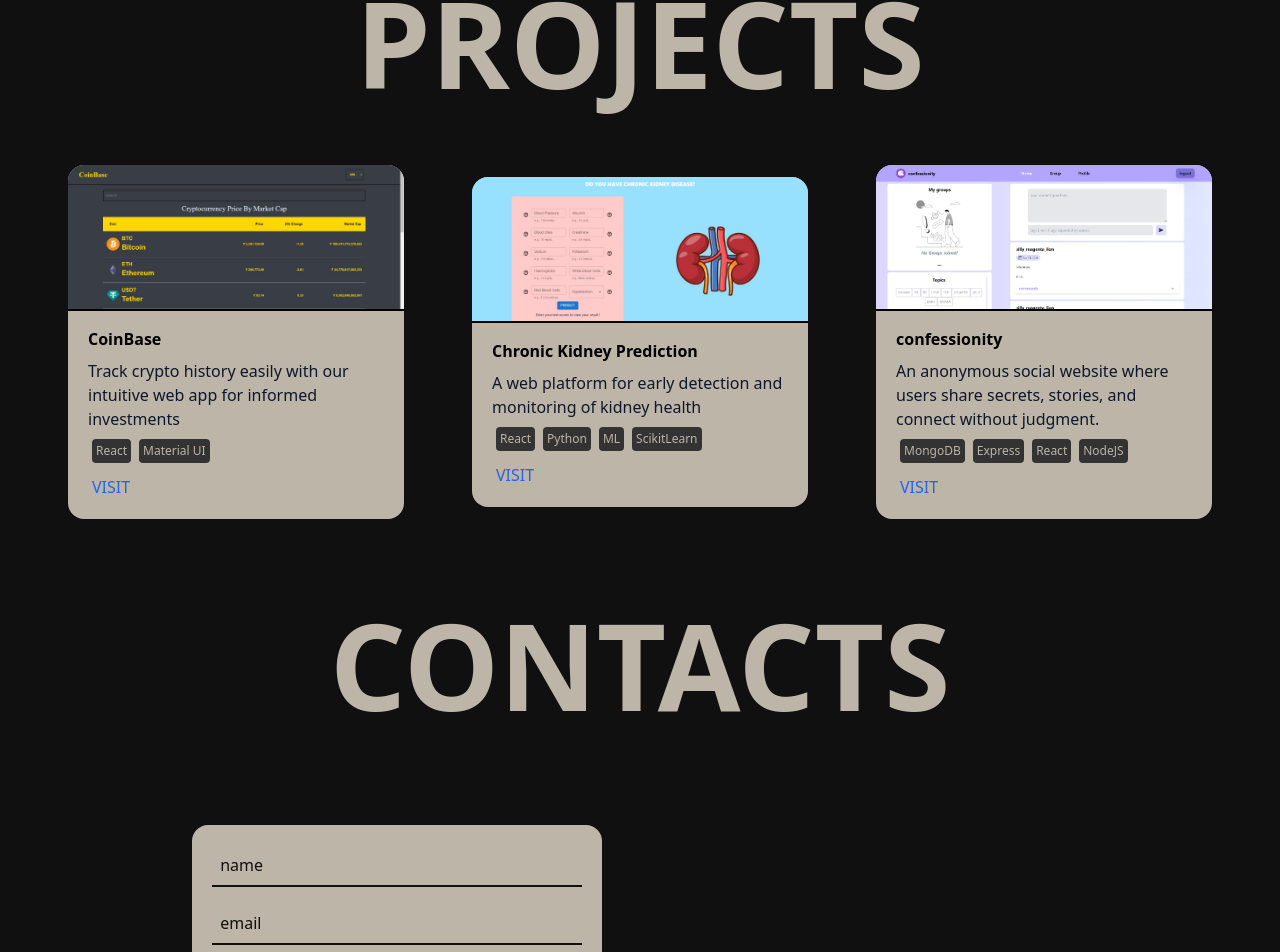
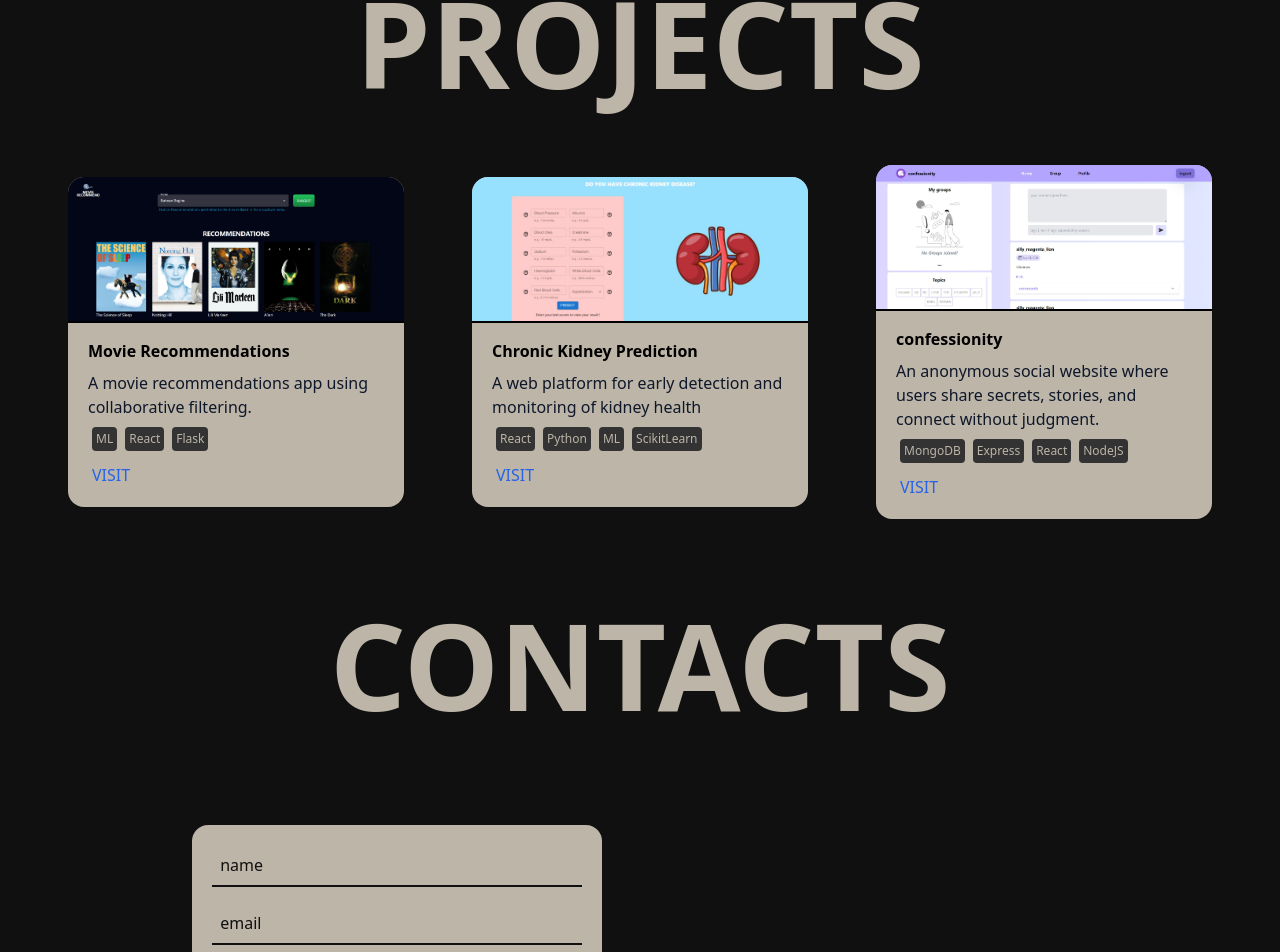
Before and after one commit to Riponz/personal-portfolio, a React (Vite) app: page / in a window 1280 px wide. Shown: the part 2491-3443 px from the top of the page. Built offline with nearby package versions, Linux system fonts and the light colour scheme; a web font is replaced by a local one.

Commit message:
project update 1.1

```diff
--- a/src/Components/Projects.jsx
+++ b/src/Components/Projects.jsx
@@ -1,5 +1,5 @@
 import React, { useEffect } from 'react'
-import cointrac from "../Utilities/screens/cointrac.png"
+import movieRecommend from "../Utilities/screens/movieRecommend.png"
 import confessionity from "../Utilities/screens/confessionity.png"
 import chronicKidney from "../Utilities/screens/chronicKidney.png"
 import AOS from "aos"
@@ -16,96 +16,11 @@ function Projects() {
             <div className='flex h-max w-full flex-col justify-evenly items-center'>
                 <div id="projects" data-aos="fade-right" className="heading w-full flex justify-center mb-3 items-center pt-9 font-bold text-[4rem] md:text-[5rem] lg:[7rem] xl:text-[7.5rem]">PROJECTS</div>
                 <div className='flex flex-col lg:flex-row w-full justify-evenly items-center'>
-                    <CardPro img={cointrac} title="CoinBase" url="https://cointrac.vercel.app/" desc="Track crypto history easily with our intuitive web app for informed investments" tags={["React", "Material UI" ]}/>
+                    <CardPro img={movieRecommend} title="Movie Recommendations" url="https://github.com/Riponz/recommendation-system" desc="A movie recommendations app using collaborative filtering." tags={["ML", "React","Flask" ]}/>
                     <CardPro img={chronicKidney} title="Chronic Kidney Prediction" url="https://chronickidneypredict.vercel.app/" desc="A web platform for early detection and monitoring of kidney health" tags={["React","Python", "ML", "ScikitLearn"]}/>
                     <CardPro img={confessionity} title="confessionity" url="https://confessionity.vercel.app"  desc="An anonymous social website where users share secrets, stories, and connect without judgment." tags={["MongoDB", "Express", "React", "NodeJS"]}/>
                 </div>
             </div>
-            {/* <div id="projects" data-aos="fade-right" className="heading text-[7rem] w-full flex justify-center items-center pt-9 font-bold">PROJECTS</div>
-
-
-            {/* mobile projects section */}
-
-            {/* <div data-aos="fade-up" className='flex my-10 hidden justify-center items-center'>
-                <div className="mob-project bg-[#262626] w-[20rem] rounded-xl overflow-hidden">
-                    <div className="img bg-red-600 flex justify-center items-center overflow-hidden"><img className='w-[30rem]' src={cointrac} alt="cointrac" /></div>
-                    <div className="texts h-[6rem] flex flex-col justify-center items-center">
-                        <div className="title text-2xl">cointrac</div>
-                        <button onClick={() => window.open("https://cointrac.vercel.app", '_blank')} className="m-3 p-1 rounded-full from-red-400 via-red-600 to-red-800 bg-gradient-to-r">
-                            <span className="block text-black px-3 py-1 font-semibold rounded-full bg-[#BCB5A8] hover:bg-transparent hover:text-[#BCB5A8] transition">View Live</span>
-                        </button>
-                    </div>
-                </div>
-            </div> */}
-            {/* <div data-aos="fade-up" className='flex my-10 hidden justify-center items-center'>
-                <div className="mob-project bg-[#262626] w-[20rem] rounded-xl overflow-hidden">
-                    <div className="img bg-red-600 flex justify-center items-center overflow-hidden"><img className='w-[30rem]' src={confessionity} alt="cointrac" /></div>
-                    <div className="texts h-[6rem] flex flex-col justify-center items-center">
-                        <div className="title text-2xl">confessionity</div>
-                        <button onClick={() => window.open("https://confessionity.web.app", '_blank')} className="m-3 p-1 rounded-full from-red-400 via-red-600 to-red-800 bg-gradient-to-r">
-                            <span className="block text-black px-3 py-1 font-semibold rounded-full bg-[#BCB5A8] hover:bg-transparent hover:text-[#BCB5A8] transition">View Live</span>
-                        </button>
-                    </div>
-                </div>
-            </div> */}
-            {/* <div data-aos="fade-up" className='flex my-10 hidden justify-center items-center'>
-                <div className="mob-project bg-[#262626] w-[20rem] rounded-xl overflow-hidden">
-                    <div className="img bg-red-600 flex justify-center items-center overflow-hidden"><img className='w-[30rem]' src={COV19} alt="cointrac" /></div>
-                    <div className="texts h-[6rem] flex flex-col justify-center items-center">
-                        <div className="title text-2xl">COV19</div>
-                        <button onClick={() => window.open("https://covid-19-tracker-c8b49.web.app", '_blank')} className="m-3 p-1 rounded-full from-red-400 via-red-600 to-red-800 bg-gradient-to-r">
-                            <span className="block text-black px-3 py-1 font-semibold rounded-full bg-[#BCB5A8] hover:bg-transparent hover:text-[#BCB5A8] transition">View Live</span>
-                        </button>
-                    </div>
-                </div>
-            </div> */}
-
-
-
-
-            {/* <div className="projects w-full flex flex-1 justify-center items-center">
-                <div className="con h-[25rem] w-full border-r-2 flex items-center justify-end">
-                    <img data-aos="fade-up" className='w-[40rem] object-contain' src={cointrac} alt="cointrac" />
-                </div>
-                <div className="con h-[25rem] w-full flex flex-col justify-center items-start border-l-2">
-                    <div data-aos="fade-up" className="title text-6xl px-8">cointrac</div>
-                    <div data-aos="fade-up" className="button px-5">
-                        <button onClick={() => window.open("https://cointrac.vercel.app", '_blank')} className="m-4 p-1 rounded-full from-red-400 via-red-600 to-red-800 bg-gradient-to-r">
-                            <span className="block text-black px-4 py-2 font-semibold rounded-full bg-[#BCB5A8] hover:bg-transparent hover:text-[#BCB5A8] transition">View Live</span>
-                        </button>
-                    </div>
-                </div>
-            </div> */}
-
-
-            {/* <div className="projects  w-full flex flex-1 justify-center items-center">
-                <div className="con h-[25rem] w-full border-r-2 flex flex-col justify-center items-end">
-                    <div data-aos="fade-up" className="title text-6xl px-8">confessionity</div>
-                    <div data-aos="fade-up" className="button px-5">
-                        <button onClick={() => window.open("https://confessionity.web.app", '_blank')} className="m-4 p-1 rounded-full from-red-400 via-red-600 to-red-800 bg-gradient-to-r">
-                            <span className="block text-black px-4 py-2 font-semibold rounded-full bg-[#BCB5A8] hover:bg-transparent hover:text-[#BCB5A8] transition">View Live</span>
-                        </button>
-                    </div>
-                </div>
-                <div className="con h-[25rem] w-full border-l-2 flex items-center justify-start">
-                    <img data-aos="fade-up" className='w-[40rem] object-contain' src={confessionity} alt="confessionity" />
-                </div>
-            </div> */}
-
-
-            {/* <div className="projects  w-full flex flex-1 justify-center items-center">
-                <div className="con h-[25rem] w-full border-r-2 flex items-center justify-end">
-                    <img data-aos="fade-up" className='w-[40rem] object-contain' src={COV19} alt="cointrac" />
-                </div>
-                <div className="con h-[25rem] w-full border-l-2 flex flex-col justify-center items-start">
-                    <div data-aos="fade-up" className="title text-6xl px-8">COV19</div>
-                    <div data-aos="fade-up" className="button px-5">
-                        <button onClick={() => window.open("https://covid-19-tracker-c8b49.web.app", '_blank')} className="m-4 p-1 rounded-full from-red-400 via-red-600 to-red-800 bg-gradient-to-r">
-                            <span className="block text-black px-4 py-2 font-semibold rounded-full bg-[#BCB5A8] hover:bg-transparent hover:text-[#BCB5A8] transition">View Live</span>
-                        </button>
-                    </div>
-                </div>
-            </div> */}
         </>
     )
 }
```
Also changed, not shown: src/Utilities/screens/movieRecommend.png (added).
